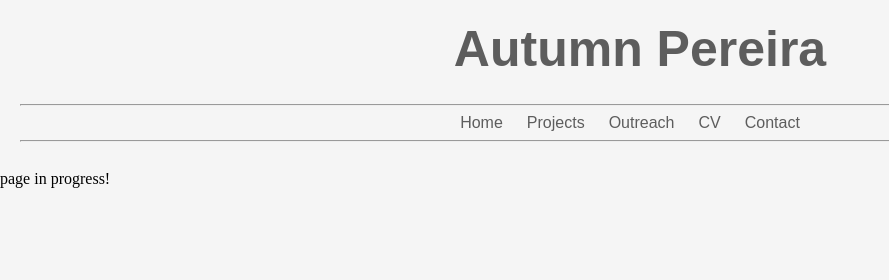
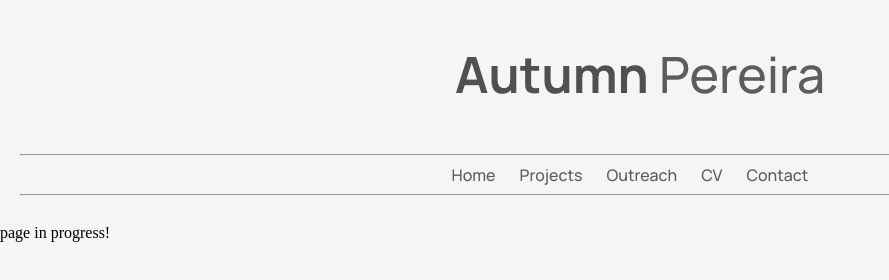
Before and after one commit to autpereira/autpereira.github.io, a plain HTML site: page projects.html in a window 1280 px wide. Shown: the whole page, without its empty margins (0-889 px from the left). Drawn offline with Linux system fonts and the light colour scheme.

Commit message:
changing fonts etc.

```diff
--- a/projects.html
+++ b/projects.html
@@ -5,12 +5,14 @@
     <meta name="viewport" content="width=device-width, initial-scale=1.0">
     <title>Autumn Pereira</title>
     <link rel="stylesheet" href="styles.css">
-    <link href="https://fonts.googleapis.com/css2?family=Lora&display=swap" rel="stylesheet">
+    <link href="https://fonts.googleapis.com/css2?family=Manrope:wght@200;300;400;500;600;700&display=swap" rel="stylesheet">
 </head>
 <body>
 
-<header>
-    <h1>Autumn Pereira</h1>
+  <header>
+    <header>
+        <h1><span class="green">Autumn</span> <span class="black">Pereira</span></h1>
+    </header>
     <br>
     <nav>
         <hr><ul>
--- a/styles.css
+++ b/styles.css
@@ -14,7 +14,7 @@ header {
 
 header h1 {
     margin: 0;
-    font-family: 'Raleway', sans-serif;
+    font-family: 'Manrope', sans-serif;
     font-weight: 700;
     font-size: 50px
 }
@@ -32,7 +32,7 @@ nav ul li {
 nav ul li a {
     color: #5d5d5d;
     text-decoration: none;
-    font-family: 'Raleway', sans-serif;
+    font-family: 'Manrope', sans-serif;
     font-weight: 500;
 
 }
@@ -40,7 +40,7 @@ nav ul li a {
 /* Styling the main content */
 main {
     padding: 20px;
-    font-family: 'Raleway', sans-serif;
+    font-family: 'Manrope', sans-serif;
     text-align: center;
     color: #2b2b2b
 }
@@ -57,7 +57,7 @@ a {
     color: rgb(92, 141, 112); /* Change this to the color you prefer */
     text-decoration: none;
     font-weight: bold;
-    font-family: 'Raleway', sans-serif;
+    font-family: 'Manrope', sans-serif;
 
 }
 
```
Also changed, not shown: cv.html (+5 -3 lines), outreach.html (+5 -3 lines).
